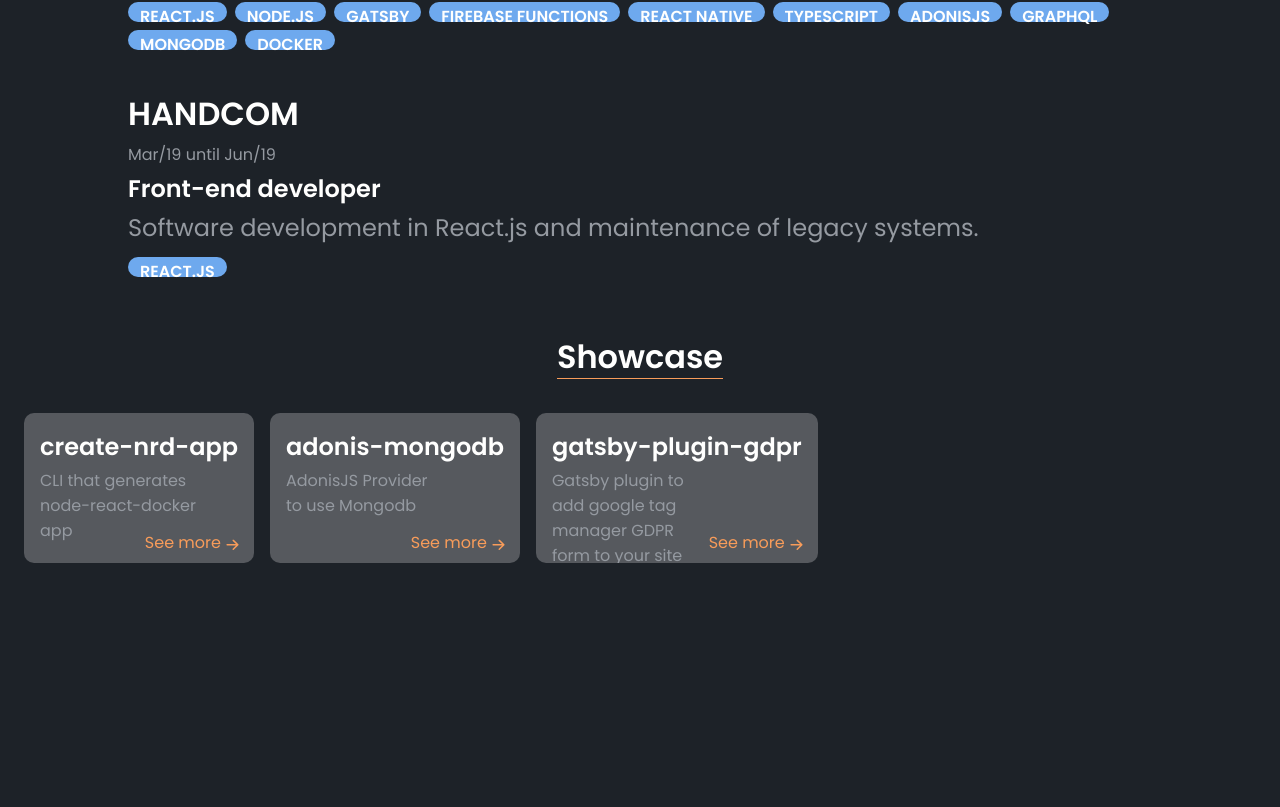
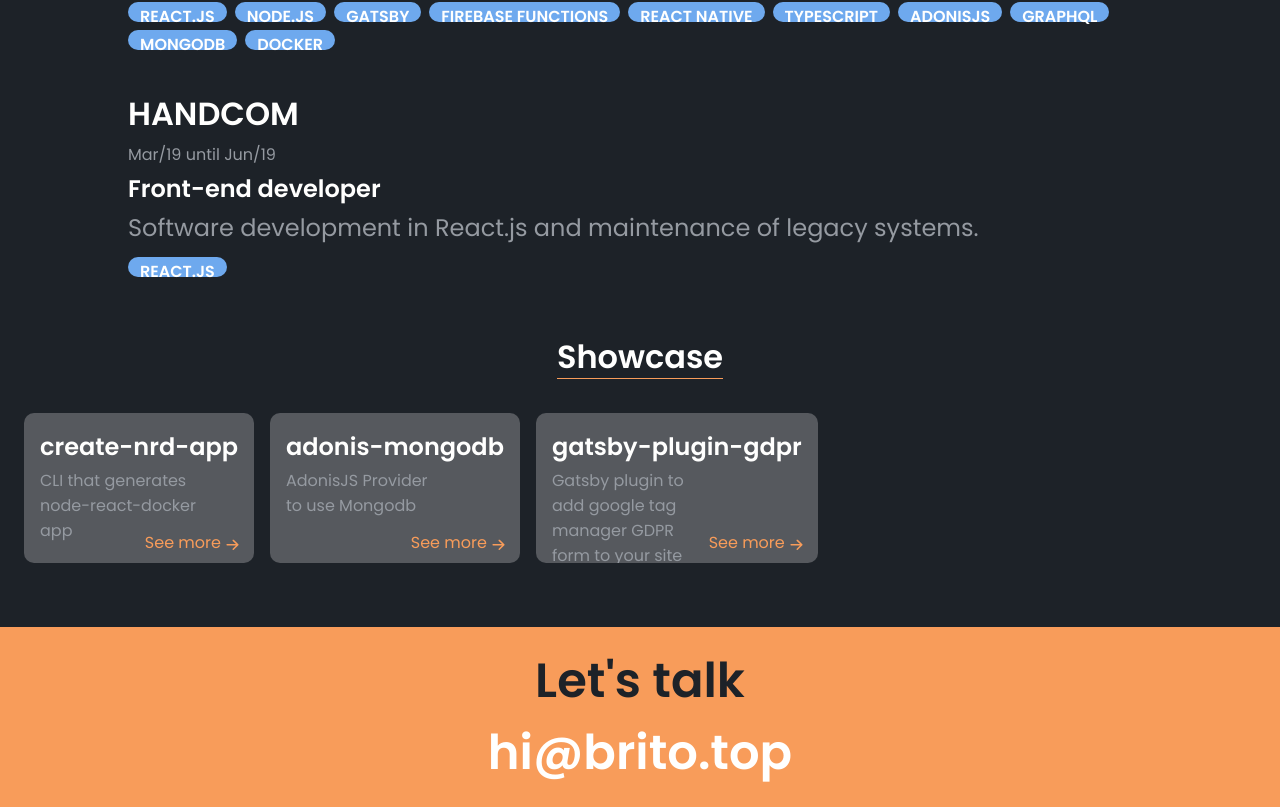
Before and after one commit to EduSantosBrito/portfolio-nextjs, a Next.js app: page / in a window 1280 px wide. Shown: the part 1444-2251 px from the top of the page. Before the commit the page ends 2007 px from the top, so only its background shows below. Built offline with nearby package versions, Linux system fonts and the light colour scheme.

Commit message:
feat: create HireMe component

```diff
--- /dev/null
+++ b/components/HireMe/index.tsx
@@ -0,0 +1,13 @@
+import React from 'react';
+import { HireMeContainer, HireMeTitle, HireMeEmail } from './styled';
+
+const HireMe = () => {
+    return (
+        <HireMeContainer id='hireMe'>
+            <HireMeTitle>Let&apos;s talk</HireMeTitle>
+            <HireMeEmail href='mailto:hi@brito.top'>hi@brito.top</HireMeEmail>
+        </HireMeContainer>
+    );
+};
+
+export default HireMe;
--- /dev/null
+++ b/components/HireMe/styled.tsx
@@ -0,0 +1,51 @@
+import { WithTheme } from 'shared/withTheme';
+import styled from 'styled-components';
+
+type HireMeContainerProps = WithTheme;
+
+export const HireMeContainer = styled.section<HireMeContainerProps>`
+    margin: 64px 0px;
+    width: 100%;
+    height: 180px;
+    display: flex;
+    flex-direction: column;
+    justify-content: center;
+    align-items: center;
+    background-color: ${({ theme }: HireMeContainerProps) => theme.colors.secondary};
+`;
+
+type HireMeTitleProps = WithTheme;
+
+export const HireMeTitle = styled.h2<HireMeTitleProps>`
+    font-weight: 600;
+    font-size: ${({ theme }: HireMeTitleProps) => theme.fontSizes.extraLarge};
+    color: ${({ theme }: HireMeTitleProps) => theme.colors.background};
+`;
+
+type HireMeEmailProps = WithTheme;
+
+export const HireMeEmail = styled.a<HireMeEmailProps>`
+    position: relative;
+    font-weight: 600;
+    font-size: ${({ theme }: HireMeEmailProps) => theme.fontSizes.extraLarge};
+    color: ${({ theme }: HireMeEmailProps) => theme.colors.white};
+    text-decoration: none;
+
+    &::after {
+        content: '';
+        width: 0;
+        height: 3px;
+        position: absolute;
+        left: 0;
+        right: 0;
+        bottom: 8px;
+        background-color: ${({ theme }: HireMeEmailProps) => theme.colors.background};
+        transition: width 300ms ease-in-out;
+    }
+
+    &:hover {
+        &::after {
+            width: 100%;
+        }
+    }
+`;
--- a/pages/index.tsx
+++ b/pages/index.tsx
@@ -5,6 +5,7 @@ import Header from '@components/Header';
 import Languages from '@components/Languages';
 import Experiences from '@components/Experiences';
 import Showcase from '@components/Showcase';
+import HireMe from '@components/HireMe';
 
 const Home: React.FC = () => {
     return (
@@ -19,6 +20,7 @@ const Home: React.FC = () => {
                 <Languages />
                 <Experiences />
                 <Showcase />
+                <HireMe />
             </main>
         </div>
     );
```
